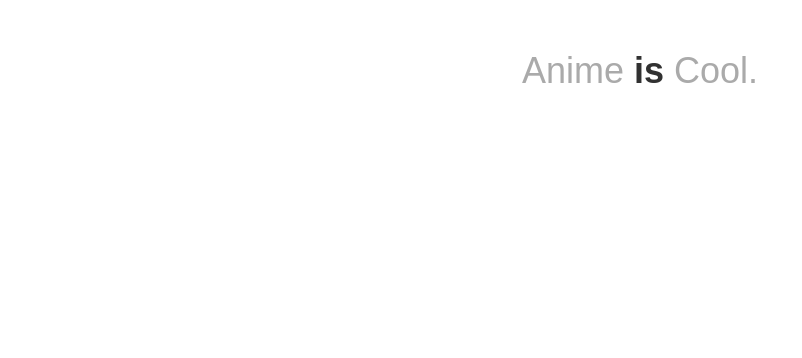
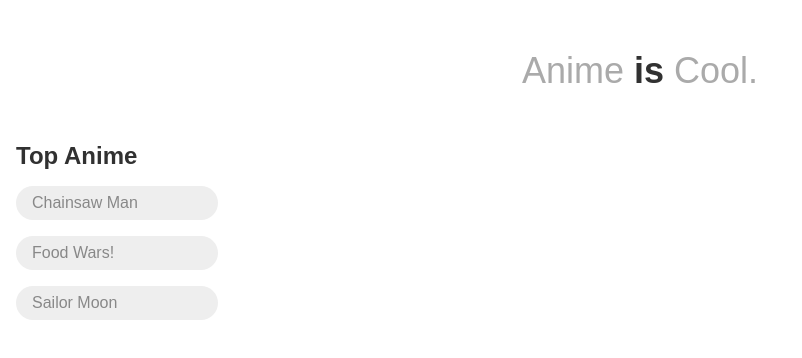
Before and after one commit to jaredgutkin/anime-is-cool, a React (Create React App) app: page / in a window 1280 px wide. Shown: the top 358 px of the page, without its empty margins (0-802 px from the left). Built offline with nearby package versions, Linux system fonts and the light colour scheme.

Commit message:
static sidebar and styling added

```diff
--- a/src/App.js
+++ b/src/App.js
@@ -1,9 +1,17 @@
+import { useState, useEffect } from "react";
 import Header from "./components/Header";
+import Sidebar from "./components/Sidebar";
 
 function App() {
+  const [animeList, setAnimeList] = useState([])
+  const [topAnime, setTopAnime] = useState([])
+  const [search, setSearch] = ("")
   return (
     <div className="App">
       <Header />
+      <div className="content-wrap">
+        <Sidebar />
+      </div>
 
 
     </div>
--- /dev/null
+++ b/src/components/Sidebar.jsx
@@ -0,0 +1,29 @@
+function Sidebar() {
+  return (
+    <aside>
+        <nav>
+            <h3>Top Anime</h3>
+            <a
+                href="#"
+                target="_blank"
+                rel="noreferrer">
+                Chainsaw Man
+            </a>
+            <a
+                href="#"
+                target="_blank"
+                rel="noreferrer">
+                Food Wars!
+            </a>
+            <a
+                href="#"
+                target="_blank"
+                rel="noreferrer">
+                Sailor Moon
+            </a>
+        </nav>
+    </aside>
+  )
+}
+
+export default Sidebar
--- a/src/index.css
+++ b/src/index.css
@@ -6,6 +6,7 @@
   font-family: 'Fira Sans', sans-serif;
 }
 
+/* Header styling */
 header {
   padding-top: 50px;
   padding-bottom: 50px;
@@ -21,3 +22,40 @@
 strong {
   color: #313131
 }
+
+/* Sidebar Styling */
+
+aside {
+  flex: 1 1 250px;
+  max-width: 250px;
+  padding-right: 16px;
+}
+
+aside nav {
+  padding-left: 16px;
+  padding-right: 16px;
+}
+
+aside nav h3 {
+  color: #313131;
+  font-size: 24px;
+  margin-bottom: 16px;
+}
+
+aside nav a {
+  display: block;
+  padding: 8px 16px;
+  text-align: left;
+  color: #888;
+  font-size: 16px;
+  margin-bottom: 16px;
+  background-color: #EEE;
+  border-radius: 999px;
+  text-decoration: none;
+  transition: 0.4s;
+}
+
+aside nav a:hover {
+  background-color: #313131;
+  color: #AAA;
+}
```
